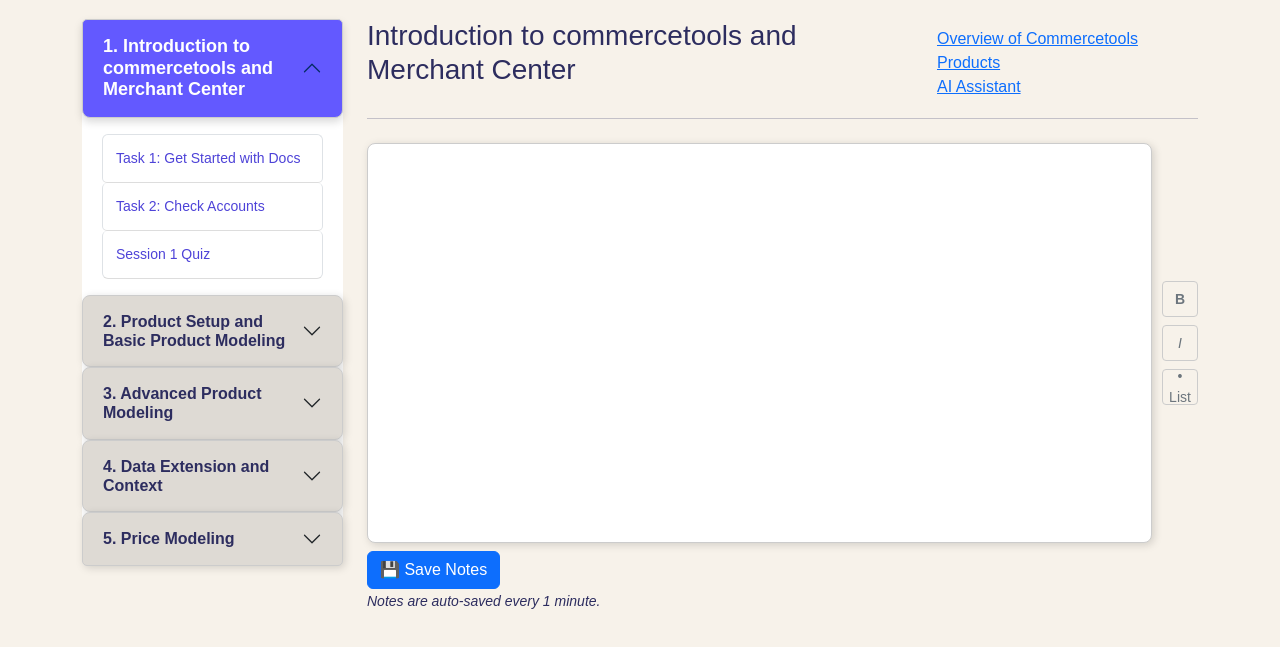
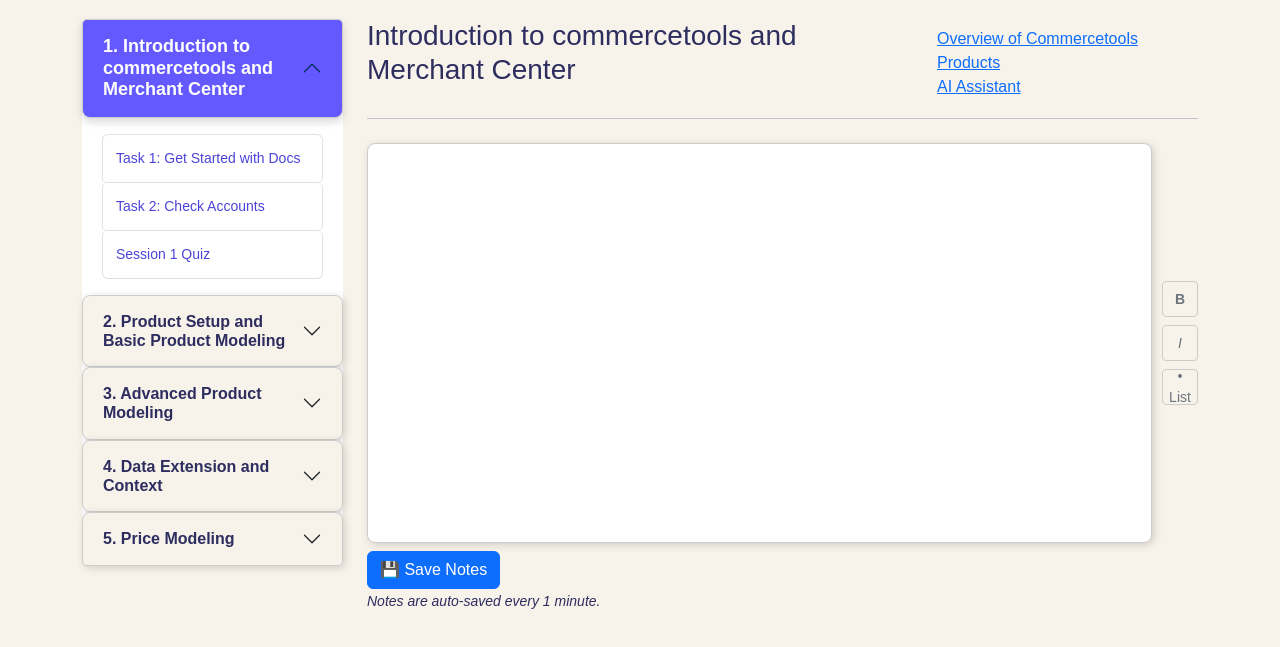
Before and after one commit to commercetools/commercetools-fa-learning-env, a plain HTML site: page index.html in a window 1280 px wide. Shown: the part 79-726 px from the top of the page. Drawn offline with nearby package versions, Linux system fonts and the light colour scheme.

Commit message:
minor corrections

```diff
--- a/style.css
+++ b/style.css
@@ -10,7 +10,7 @@
     --shadow-color: rgba(0, 0, 0, 0.15);
     --border-radius: 8px;
     --highlight-color: #FFB000;
-    --grey-background: #DEDAD4;
+    --grey-background: #F7F2EA;
   }
 
   /* General Styling */
```
